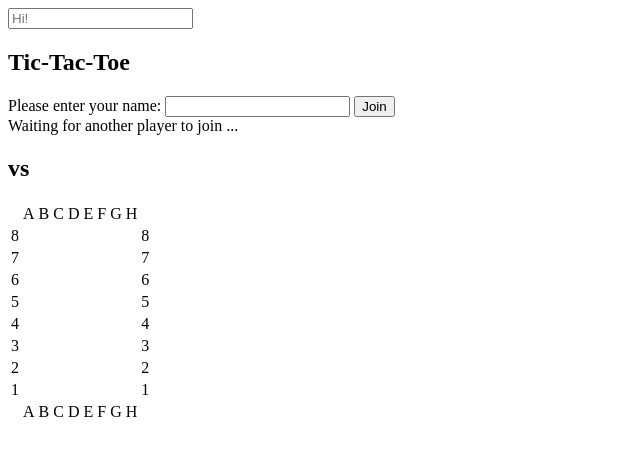
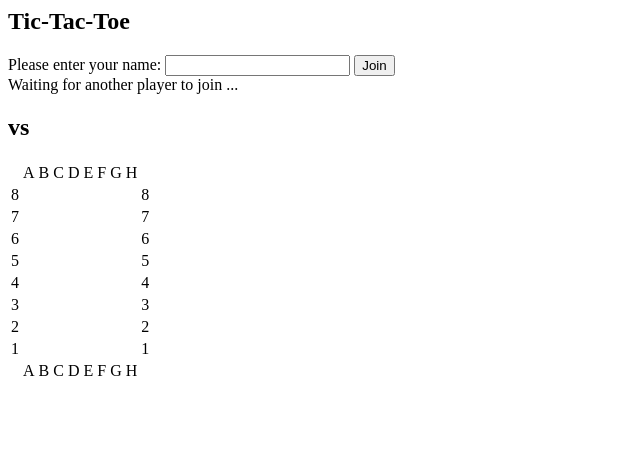
Before and after one commit to artem-sasc-instructor/artem-chess, a website: page index.html in a window 1280 px wide. Shown: the whole page, without its empty margins (0-640 px from the left). Drawn offline with Linux system fonts and the light colour scheme.

Commit message:
1 file modified

```diff
--- a/index.html
+++ b/index.html
@@ -1,4 +1,3 @@
-<input type="text" placeholder="Hi!">
 <section id="enter" class="hidden">
   <h1>Tic-Tac-Toe</h1>
   <label>Please enter your name:</label>
```
